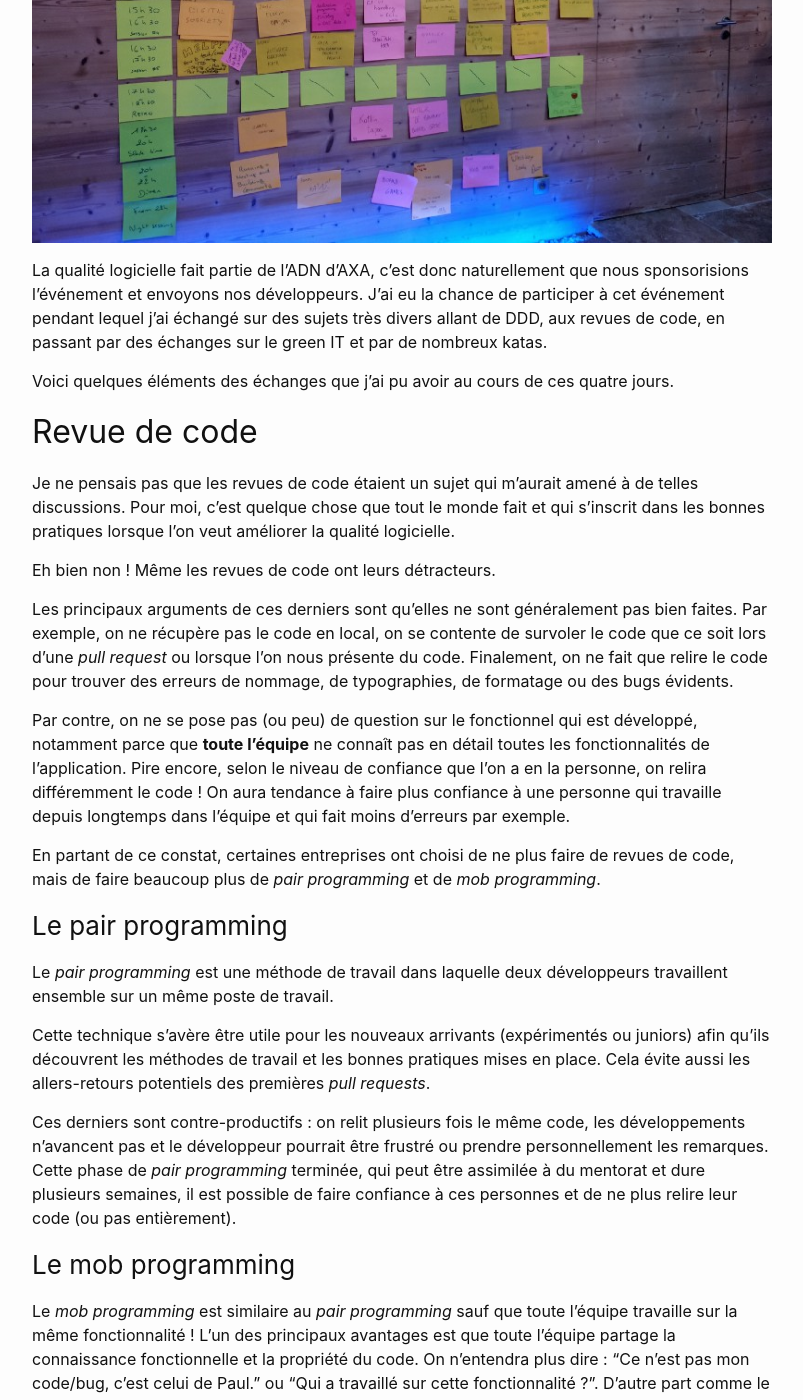
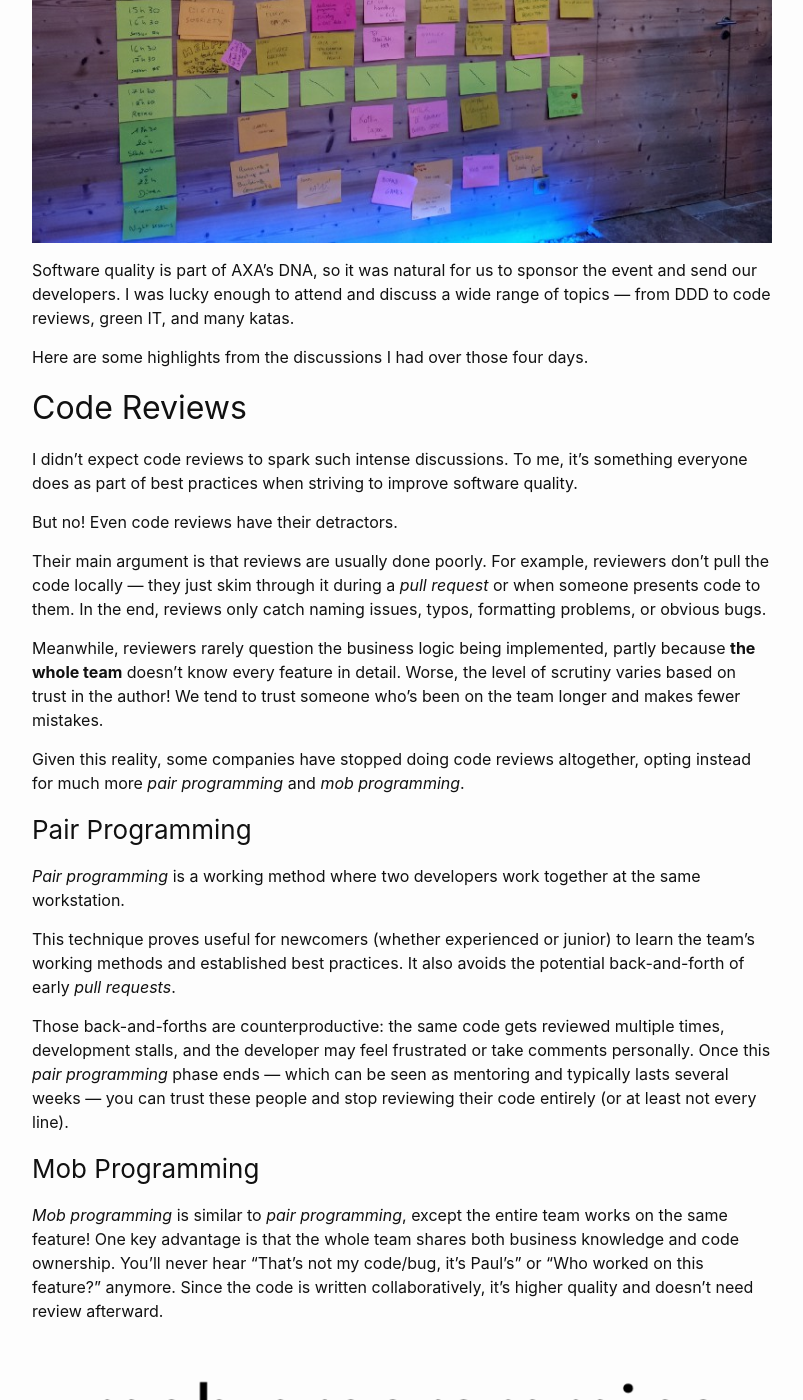
Before and after one commit to xballoy/xballoy.github.io, a Jekyll site: the page built from _posts/2019-11-15-socrates-france-2019.md, in a window 1280 px wide and 1400 px high, scrolled down 1224 px. Shown: the whole window, without its empty margins (238-1041 px from the left). Built offline with Jekyll 4.4.1, drawn with Linux system fonts in a browser that asks for light colours; some of the changed text lies outside the part shown.

Commit message:
fix: translate "Back from SoCraTes France 2019" into english

```diff
--- a/_posts/2019-11-15-socrates-france-2019.md
+++ b/_posts/2019-11-15-socrates-france-2019.md
@@ -1,8 +1,7 @@
 ---
 layout: post
-lang: fr
-title: De retour de SoCraTes France 2019
-description: "Retour sur SoCraTes France 2019 : revues de code, pair et mob programming, TCR, fish bowl et katas pour améliorer ses pratiques de développement logiciel."
+title: Back from SoCraTes France 2019
+description: "Reflections on SoCraTes France 2019: code reviews, pair and mob programming, TCR, fish bowl, and katas to improve software development practices."
 author: Xavier Balloy
 first_published_site: Just-Tech-IT
 first_published_link: https://medium.com/just-tech-it-now/de-retour-de-socrates-france-2019-7753116b7a9
@@ -11,147 +10,129 @@ tags:
   - mob programming
   - TDD
 ---
-Du 17 au 20 octobre avait lieu un des événements incontournables autour du
-mouvement _software craftsmanship_ (artisanat logiciel) en France. SoCraTes-FR
-se définit comme une non-conférence, en effet, il s’agit plus d’une retraite que
-d’une conférence.
+From October 17 to 20, one of the key events in the _software craftsmanship_
+movement took place in France. SoCraTes-FR describes itself as an unconference
+— it's more of a retreat than a traditional conference.
 <!--more-->
 
-![Le Château de Massillan où a eu lieu SoCraTes-FR 2019](/assets/2019-11-15-socrates-france-2019-1.jpeg)
+![Château de Massillan, where SoCraTes-FR 2019 was held](/assets/2019-11-15-socrates-france-2019-1.jpeg)
 
-L’agenda, notamment, n’est pas connu à l’avance, mais se constitue chaque matin
-par les (très nombreuses) propositions d’ateliers que chacun est encouragé à
-proposer. L’agenda du 18 octobre, difficile de choisir avec tant de
-propositions !
+The agenda isn't known in advance. Instead, it takes shape each morning from the
+many workshop proposals that everyone is encouraged to submit. The October 18
+agenda — so hard to choose with this many options!
 
-![L'agenda du 18 octobre, difficile de choisir avec tant de propositions !](/assets/2019-11-15-socrates-france-2019-2.jpeg)
+![The October 18 agenda — so hard to choose with this many options!](/assets/2019-11-15-socrates-france-2019-2.jpeg)
 
-La qualité logicielle fait partie de l’ADN d’AXA, c’est donc naturellement que
-nous sponsorisions l’événement et envoyons nos développeurs. J’ai eu la chance
-de participer à cet événement pendant lequel j’ai échangé sur des sujets très
-divers allant de DDD, aux revues de code, en passant par des échanges sur le
-green IT et par de nombreux katas.
+Software quality is part of AXA's DNA, so it was natural for us to sponsor the
+event and send our developers. I was lucky enough to attend and discuss a wide
+range of topics — from DDD to code reviews, green IT, and many katas.
 
-Voici quelques éléments des échanges que j’ai pu avoir au cours de ces quatre
-jours.
+Here are some highlights from the discussions I had over those four days.
 
-## Revue de code
+## Code Reviews
 
-Je ne pensais pas que les revues de code étaient un sujet qui m’aurait amené à
-de telles discussions. Pour moi, c’est quelque chose que tout le monde fait et
-qui s’inscrit dans les bonnes pratiques lorsque l’on veut améliorer la qualité
-logicielle.
+I didn't expect code reviews to spark such intense discussions. To me, it's
+something everyone does as part of best practices when striving to improve
+software quality.
 
-Eh bien non ! Même les revues de code ont leurs détracteurs.
+But no! Even code reviews have their detractors.
 
-Les principaux arguments de ces derniers sont qu’elles ne sont généralement pas
-bien faites. Par exemple, on ne récupère pas le code en local, on se contente de
-survoler le code que ce soit lors d’une _pull request_ ou lorsque l’on nous
-présente du code. Finalement, on ne fait que relire le code pour trouver des
-erreurs de nommage, de typographies, de formatage ou des bugs évidents.
+Their main argument is that reviews are usually done poorly. For example,
+reviewers don't pull the code locally — they just skim through it during a
+_pull request_ or when someone presents code to them. In the end, reviews only
+catch naming issues, typos, formatting problems, or obvious bugs.
 
-Par contre, on ne se pose pas (ou peu) de question sur le fonctionnel qui est
-développé, notamment parce que **toute l’équipe** ne connaît pas en détail
-toutes les fonctionnalités de l’application. Pire encore, selon le niveau de
-confiance que l’on a en la personne, on relira différemment le code ! On aura
-tendance à faire plus confiance à une personne qui travaille depuis longtemps
-dans l’équipe et qui fait moins d’erreurs par exemple.
+Meanwhile, reviewers rarely question the business logic being implemented,
+partly because **the whole team** doesn't know every feature in detail. Worse,
+the level of scrutiny varies based on trust in the author! We tend to trust
+someone who's been on the team longer and makes fewer mistakes.
 
-En partant de ce constat, certaines entreprises ont choisi de ne plus faire de
-revues de code, mais de faire beaucoup plus de _pair programming_ et de _mob
-programming_.
+Given this reality, some companies have stopped doing code reviews altogether,
+opting instead for much more _pair programming_ and _mob programming_.
 
-### Le pair programming
+### Pair Programming
 
-Le _pair programming_ est une méthode de travail dans laquelle deux développeurs
-travaillent ensemble sur un même poste de travail.
+_Pair programming_ is a working method where two developers work together at the
+same workstation.
 
-Cette technique s’avère être utile pour les nouveaux arrivants (expérimentés ou
-juniors) afin qu’ils découvrent les méthodes de travail et les bonnes pratiques
-mises en place. Cela évite aussi les allers-retours potentiels des premières
-_pull requests_.
+This technique proves useful for newcomers (whether experienced or junior) to
+learn the team's working methods and established best practices. It also avoids
+the potential back-and-forth of early _pull requests_.
 
-Ces derniers sont contre-productifs : on relit plusieurs fois le même code, les
-développements n’avancent pas et le développeur pourrait être frustré ou prendre
-personnellement les remarques. Cette phase de _pair programming_ terminée, qui
-peut être assimilée à du mentorat et dure plusieurs semaines, il est possible de
-faire confiance à ces personnes et de ne plus relire leur code (ou pas
-entièrement).
+Those back-and-forths are counterproductive: the same code gets reviewed
+multiple times, development stalls, and the developer may feel frustrated or
+take comments personally. Once this _pair programming_ phase ends — which can be
+seen as mentoring and typically lasts several weeks — you can trust these people
+and stop reviewing their code entirely (or at least not every line).
 
-### Le mob programming
+### Mob Programming
 
-Le _mob programming_ est similaire au _pair programming_ sauf que toute l’équipe
-travaille sur la même fonctionnalité ! L'un des principaux avantages est que
-toute l’équipe partage la connaissance fonctionnelle et la propriété du code. On
-n'entendra plus dire : "Ce n'est pas mon code/bug, c'est celui de Paul." ou
-“Qui a travaillé sur cette fonctionnalité ?”. D’autre part comme le code est
-écrit de manière collaborative il est de meilleure qualité et il n’y a plus
-besoin de le relire.
+_Mob programming_ is similar to _pair programming_, except the entire team works
+on the same feature! One key advantage is that the whole team shares both
+business knowledge and code ownership. You'll never hear "That's not my
+code/bug, it's Paul's" or "Who worked on this feature?" anymore. Since the code
+is written collaboratively, it's higher quality and doesn't need review
+afterward.
 
 ![mob programming](/assets/2019-11-15-socrates-france-2019-3.png)
-Faire du _mob programming_ c'est comme faire du _pair programming_ puissance n
-donc avoir du code pérenne. — Quelqu’un lors d’un échange à SoCraTes
+Doing _mob programming_ is like _pair programming_ to the power of n — meaning
+you get sustainable code. — Someone during a discussion at SoCraTes
 
 ## Katas
 
-Lors de cet événement, j’ai pratiqué plusieurs katas qui m’ont permis de
-découvrir un nouveau langage (Haskell) et des nouvelles façons de coder. Un kata
-de code est un exercice de développement qui permet de perfectionner ses
-compétences à travers la pratique et la répétition.
+During this event, I practiced several katas that helped me discover a new
+language (Haskell) and new ways of coding. A code kata is a development exercise that
+helps you hone your skills through practice and repetition.
 
-Si cela vous intéresse, j’ai pratiqué les katas suivants :
+If you're interested, here are the katas I practiced:
 
 - [FizzBuzz](http://codingdojo.org/kata/FizzBuzz/)
 - [RPN Calculator](http://codingdojo.org/kata/RPN/)
 - [Roman Numerals](http://codingdojo.org/kata/RomanNumerals/)
 
-### TCR à la place de TDD
+### TCR Instead of TDD
 
-J'ai eu l'occasion d'appliquer TCR, un acronyme pour test && _commit_ ||
-_revert_. Il s’agit d’une méthode de programmation proposée
-par [Kent Beck](https://medium.com/@kentbeck_7670/test-commit-revert-870bbd756864)
-(l’inventeur du TDD). Son principe est que lorsque l’on exécute les tests, s’ils
-ne passent pas, on _revert_ le code !
+I had the chance to try TCR, an acronym for test && _commit_ || _revert_. It's a
+programming method proposed by
+[Kent Beck](https://medium.com/@kentbeck_7670/test-commit-revert-870bbd756864)
+(the inventor of TDD). The principle: when you run tests, if they fail, you
+_revert_ your code!
 
-Nous l’avons appliqué d’une manière un peu moins extrême lors du kata, avant de
-lancer les tests on faisait un pari sur le fait qu’ils passent ou pas. Si le
-pari est gagné, on _commit_, sinon on _revert_. Cela permet de passer par la
-phase “barre rouge” où l’on voit les tests en erreur.
+We applied a slightly less extreme version during the kata. Before running
+tests, we'd bet on whether they'd pass or not. If we won the bet, we'd _commit_;
+otherwise, we'd _revert_. This approach still lets you go through the "red bar"
+phase where you see failing tests.
 
-J’ai préféré cette approche, on passe moins de temps à “exécuter les tests dans
-sa tête” pour ne pas voir tout notre code (y compris le dernier test)
-disparaître. Et surtout on garde l’avantage de voir ses tests échouer avant de
-passer, qui est pour moi une phase importante du TDD que je pratique tous les
-jours.
+I preferred this approach. You spend less time "running tests in your head" to
+avoid seeing all your code (including the latest test) disappear. Most
+importantly, you keep the benefit of seeing your tests fail before they pass —
+which I consider a crucial part of the TDD I practice daily.
 
-TCR oblige cependant à se forcer à passer par la phase d’implémentation évidente
-du test (on parie qu’il sera vert, on commit) avant de faire un refactoring
-(s’il ne fonctionne pas on _revert_ et on revient dans un état fonctionnel).
+However, TCR does force you to go through the obvious implementation phase of
+the test (bet it'll be green, commit) before refactoring (if it doesn't work,
+_revert_ and return to a working state).
 
-### Fish bowl mob programming
+### Fish Bowl Mob Programming
 
-Avant SoCraTes, j'avais entendu parler de _mob programming_ mais n'avais jamais
-pratiqué. Lors d’un kata, nous avons essayé une technique de facilitation
-spécifique pour faire du _mob programming_ : le fish bowl.
+Before SoCraTes, I'd heard of _mob programming_ but had never tried it. During
+one kata, we experimented with a specific facilitation technique for _mob
+programming_: the fish bowl.
 
-Son fonctionnement est assez simple :
+The rules are fairly simple:
 
-- Un pilote a le clavier. Il ne fait **que** coder et ne prend pas de décisions.
-- Un navigateur dit au pilote ce qu’il faut faire. Il est le **seul** à parler.
-- Une chaise est libre pour poser des **questions**. Mais attention, uniquement
-  des questions pour mieux comprendre le code (on ne comprend pas une syntaxe
-  par exemple) ou le fonctionnel. Il est interdit de poser des questions du
-  type : “Pourquoi est-ce que l’on fait comme ça ?”, dans ce cas on prend la
-  place du navigateur !
-- Toutes les autres personnes sont **silencieuses** et peuvent venir prendre la
-  place du pilote ou du navigateur à n’importe quel moment.
+- A driver has the keyboard. They **only** code and don't make decisions.
+- A navigator tells the driver what to do. They're the **only** one speaking.
+- One chair is open for **questions**. But beware — only questions to better
+  understand the code (e.g., an unfamiliar syntax) or the business logic. You
+  can't ask questions like "Why are we doing it this way?" — in that case, you
+  take the navigator's seat!
+- Everyone else stays **silent** and can take the driver's or navigator's place
+  at any moment.
 
-J’ai beaucoup aimé cette technique pour faire du _mob programming_ car elle
-évite la cacophonie qui peut régner lorsque l'on essaye de tout coder en même
-temps. Dans ces cas-là le pilote ne sait pas quoi faire et il est difficile
-d’avancer.
+I really liked this technique for _mob programming_ because it prevents the
+chaos that can arise when everyone tries to code at once. In those situations,
+the driver doesn't know what to do, and it's hard to make progress.
 
-Depuis l’événement, j’ai testé cette technique lors d’un kata et le format a été
-très apprécié. Cependant, comme pour d’autres techniques, je pense qu’il faut
-d’abord pratiquer pour s’entraîner avant de le faire tous les jours sur du code
-de production.
+Since the event, I've tested this technique during a kata and the format was
+well received. However, like other techniques, I think you need to practice it
+first before using it daily on production code.
```
